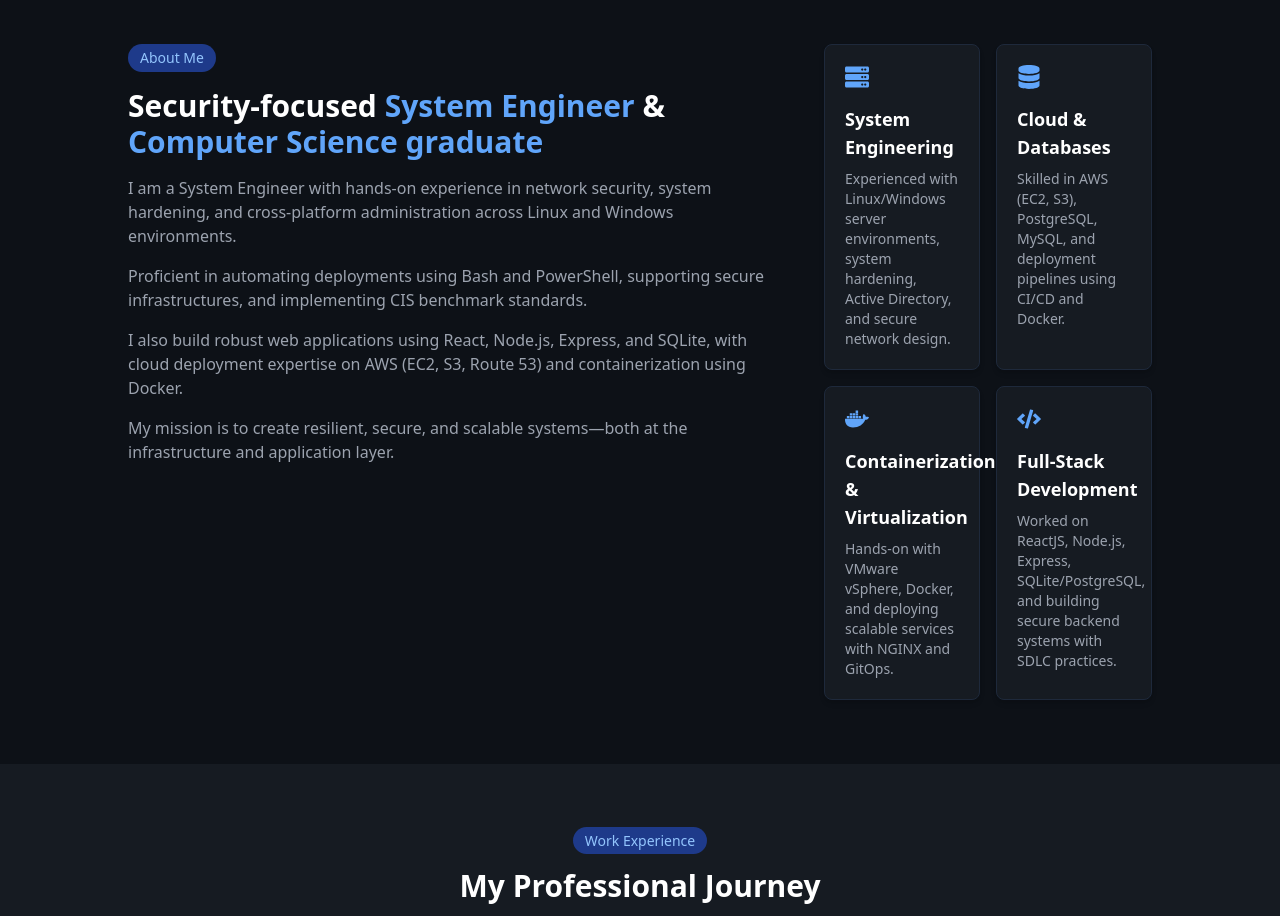
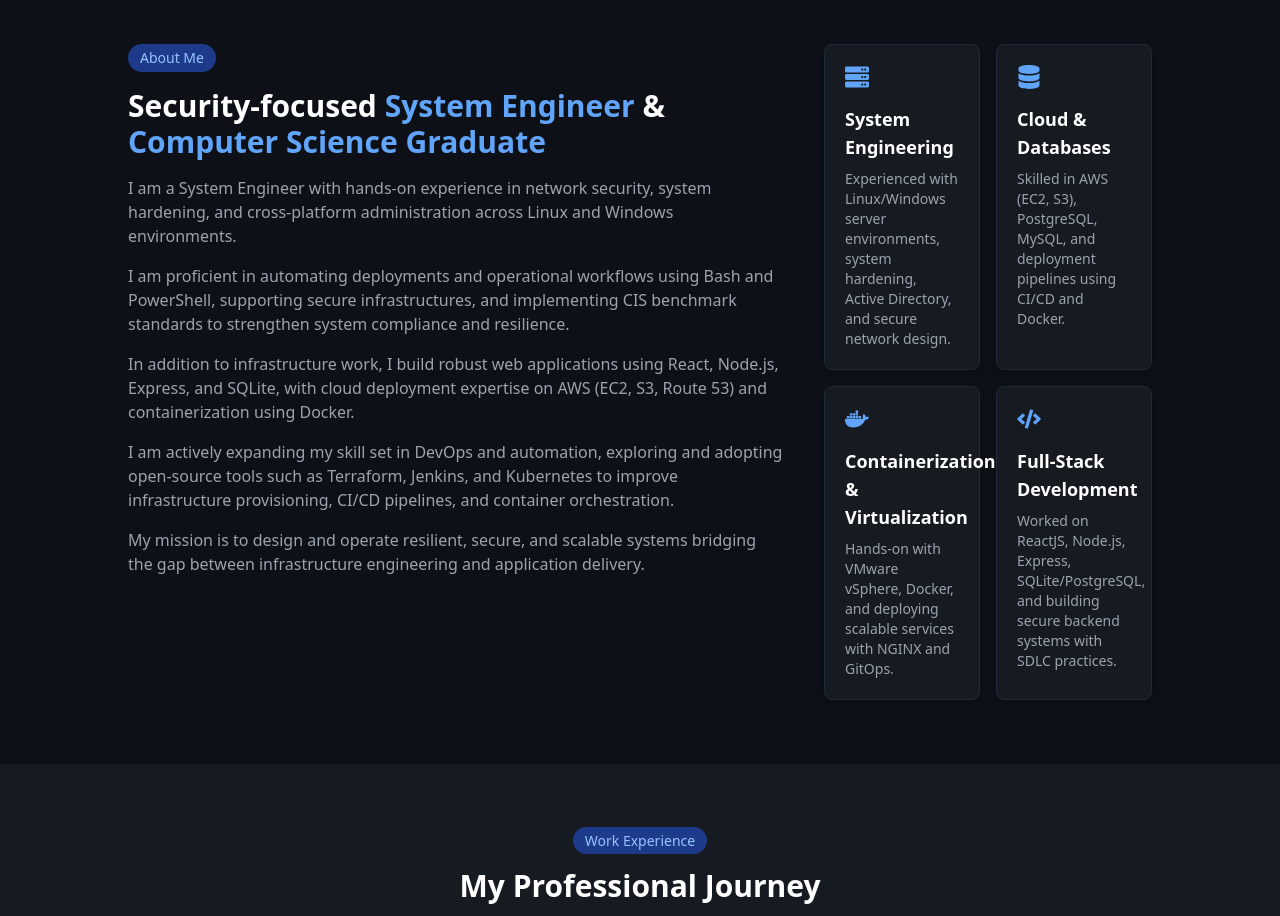
Before and after one commit to nicholas0901-stack/portfolio, a React (Create React App) app: page / in a window 1280 px wide. Shown: the part 820-1736 px from the top of the page. Built offline with nearby package versions, Linux system fonts and the light colour scheme; the HTML template or start-up script is replaced by a standard one.

Commit message:
Update About.jsx

```diff
--- a/src/components/About.jsx
+++ b/src/components/About.jsx
@@ -11,21 +11,41 @@
         <span className="text-sm bg-blue-900 text-blue-300 px-3 py-1 rounded-full mb-4 inline-block">
           About Me
         </span>
+
         <h2 className="text-3xl font-bold mb-4">
-            Security-focused <span className="text-blue-400">System Engineer</span> & <span className="text-blue-400"> Computer Science graduate</span>
+          Security-focused <span className="text-blue-400">System Engineer</span> &{" "}
+          <span className="text-blue-400">Computer Science Graduate</span>
         </h2>
 
         <p className="text-gray-400 mb-4">
-                I am a System Engineer with hands-on experience in network security, system hardening, and cross-platform administration across Linux and Windows environments.
+          I am a System Engineer with hands-on experience in network security, system
+          hardening, and cross-platform administration across Linux and Windows
+          environments.
         </p>
+
         <p className="text-gray-400 mb-4">
-                Proficient in automating deployments using Bash and PowerShell, supporting secure infrastructures, and implementing CIS benchmark standards.
+          I am proficient in automating deployments and operational workflows using
+          Bash and PowerShell, supporting secure infrastructures, and implementing CIS
+          benchmark standards to strengthen system compliance and resilience.
         </p>
+
         <p className="text-gray-400 mb-4">
-                I also build robust web applications using React, Node.js, Express, and SQLite, with cloud deployment expertise on AWS (EC2, S3, Route 53) and containerization using Docker.
+          In addition to infrastructure work, I build robust web applications using
+          React, Node.js, Express, and SQLite, with cloud deployment expertise on AWS
+          (EC2, S3, Route 53) and containerization using Docker.
         </p>
+
+        <p className="text-gray-400 mb-4">
+          I am actively expanding my skill set in DevOps and automation, exploring and
+          adopting open-source tools such as Terraform, Jenkins, and Kubernetes to
+          improve infrastructure provisioning, CI/CD pipelines, and container
+          orchestration.
+        </p>
+
         <p className="text-gray-400">
-                My mission is to create resilient, secure, and scalable systems—both at the infrastructure and application layer.
+          My mission is to design and operate resilient, secure, and scalable systems
+          bridging the gap between infrastructure engineering and application
+          delivery.
         </p>
       </div>
 
```
Lines whose indentation alone changed are shown as unchanged.
